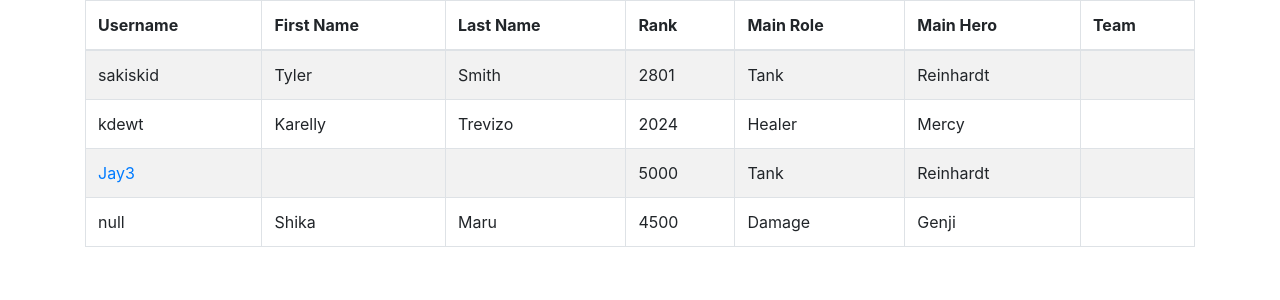
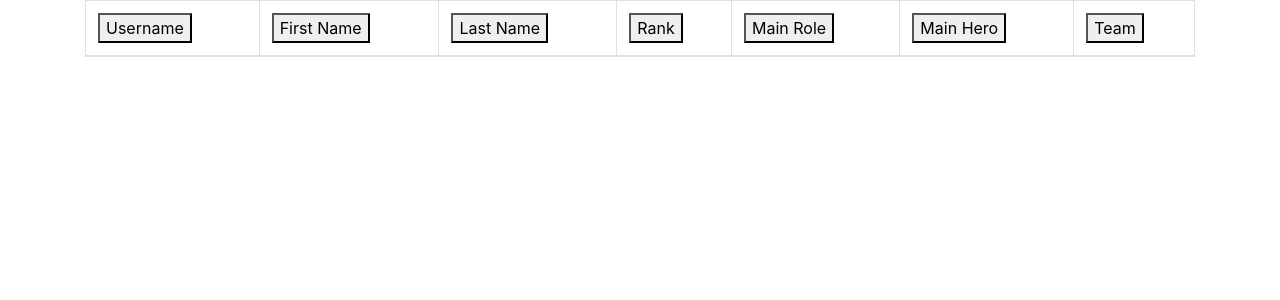
Before and after one commit to tylerdrewwork/Overwatch-League-Player-Directory, a React (Create React App) app: page / in a window 1280 px wide. Shown: the top 300 px of the page. Built offline with nearby package versions, Linux system fonts and the light colour scheme.

Commit message:
FINALLY the table headers run the correct sorting function

```diff
--- a/src/components/entry.js
+++ b/src/components/entry.js
@@ -1,12 +1,6 @@
 import React from 'react';
 
-class Entry extends React.Component {
-
-    state = {
-        hidden: false,
-    }
-
-    render () {
+function Entry() {
     return (
         <tr>
             <td>{getUsernameWithLink(this.props.link, this.props.username)}</td>
@@ -19,7 +13,6 @@ class Entry extends React.Component {
         </tr>
     );
 }
-}
 
 function getUsernameWithLink (link, username) {
     if (link) { return <a href={link}>{username}</a> }
--- a/src/components/tableHeader.js
+++ b/src/components/tableHeader.js
@@ -3,7 +3,7 @@ import React from 'react';
 function TableHeader (props) {
     return (
         <th>
-            {props.text}
+            <button onClick={() => props.sortMethod(props.category)}> {props.text} </button>
         </th>
     );
 }
--- a/src/components/tableMain.js
+++ b/src/components/tableMain.js
@@ -1,54 +1,104 @@
 import React from "react";
 import Entry from "./entry";
-import players from "../data/userseeds.json";
+import playerdata from "../data/userseeds.json";
 import Table from 'react-bootstrap/Table';
-import TableHeader from './tableHeader'
+import TableHeader from './tableHeader';
 
-class TableMain extends React.Component {
-  state = {
+function TableMain () {
+  // constructor(props) {
+  //   super(props);
+  //   this.state = {
+  //     players: playerdata,
+  //     sortCategory: null,
+  //     sortDirection: "descending",
+  //     searchQuery: null,
+  //   }
+
+  //   this.sortByCategory = this.handleClick.bind(this);
+  // }
+
+  function componentDidMount() {
+    // this.sortByCategory("username");
+  }
+
+  function componentWillUnmount() {
 
   }
 
-  render() {
   return (
     <Table striped bordered hover>
       <thead>
         <tr>
-            <TableHeader text="Username" property="username"/>
-            <TableHeader text="First Name" property="firstName"/>
-            <TableHeader text="Last Name" property="lastName"/>
-            <TableHeader text="Rank" property="competitiveRank"/>
-            <TableHeader text="Main Role" property="mainRole"/>
-            <TableHeader text="Main Hero" property="mainHero"/>
-            <TableHeader text="Team" property="team"/>
+          <TableHeader text="Username" category="username" sortMethod={sortByCategory}/>
+          <TableHeader text="First Name" category="firstName" sortMethod={sortByCategory}/>
+          <TableHeader text="Last Name" category="lastName" sortMethod={sortByCategory}/>
+          <TableHeader text="Rank" category="competitiveRank" sortMethod={sortByCategory}/>
+          <TableHeader text="Main Role" category="mainRole" sortMethod={sortByCategory}/>
+          <TableHeader text="Main Hero" category="mainHero" sortMethod={sortByCategory}/>
+          <TableHeader text="Team" category="team" sortMethod={sortByCategory}/>
         </tr>
       </thead>
       <tbody>
-          {populate()}
+        {/* Needs code to display players */}
+        {/* {this.state.sortCategory && sortByCategory()} */}
       </tbody>
     </Table>
   );
-  }
+
+  function sortByCategory (category, isDescending) {
+    // this.setState({sortCategory : category});
+    console.log("sorted by category", category);
+
+    // let sortedPlayers = this.state.players.sort(function(a, b) {
+    //   return a[category] - b[category];
+    // });
+
+    // console.log("sorted players", sortedPlayers);
+
+    // this.populate (sortedPlayers);
   }
 
-function populate () {
-  return(
-    players.map(player => {
-      return (
-        <Entry
-          key = {player.id}
-          username = {player.username}
-          firstName = {player.firstName}
-          lastName = {player.lastName}
-          competitiveRank = {player.competitiveRank}
-          mainRole = {player.mainRole}
-          mainHero = {player.mainHero}
-          team = {player.team}
-          link = {player.link}
-        />
-      )
-    })
-  )
+  // searchByCategory () {
+
+  // }
+
+  // populate (players) {
+  //   players.map(player => {
+  //     return (
+  //       <Entry
+  //         key = {player.id}
+  //         username = {player.username}
+  //         firstName = {player.firstName}
+  //         lastName = {player.lastName}
+  //         competitiveRank = {player.competitiveRank}
+  //         mainRole = {player.mainRole}
+  //         mainHero = {player.mainHero}
+  //         team = {player.team}
+  //         link = {player.link}
+  //       />
+  //     )
+  //   })
+  // }
+
+  // populateOLD () {
+  //   return(
+  //     playerdata.map(player => {
+  //       return (
+  //         <Entry
+  //           key = {player.id}
+  //           username = {player.username}
+  //           firstName = {player.firstName}
+  //           lastName = {player.lastName}
+  //           competitiveRank = {player.competitiveRank}
+  //           mainRole = {player.mainRole}
+  //           mainHero = {player.mainHero}
+  //           team = {player.team}
+  //           link = {player.link}
+  //         />
+  //       )
+  //     })
+  //   )
+  // }
 }
 
 export default TableMain;
```
Also changed, not shown: 1 other file (tests, documents, lock files or other folders). Lines whose indentation alone changed are shown as unchanged.
